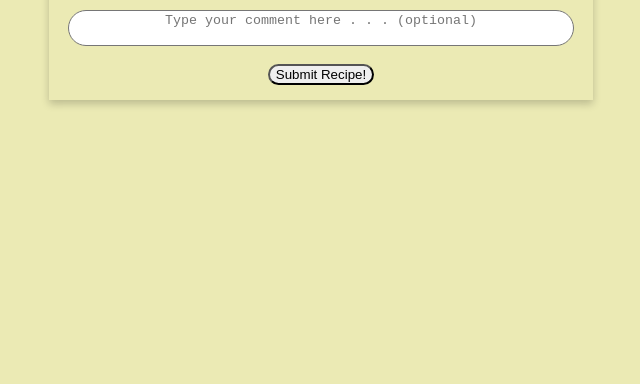
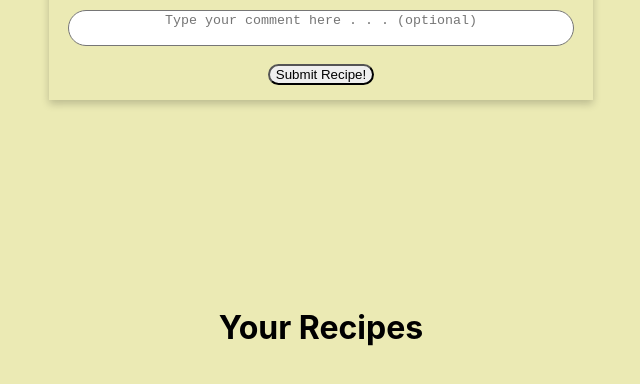
Before and after one commit to jondmca/my-cookbook, a React (Create React App) app: page / in a window 1280 px wide. Shown: the part 795-1179 px from the top of the page, without its empty margins (319-959 px from the left). Built offline with nearby package versions, Linux system fonts and the light colour scheme; data requests are answered from the project's data file.

Commit message:
Added text

```diff
--- a/src/components/Home.js
+++ b/src/components/Home.js
@@ -25,6 +25,7 @@ function Home(){
           </div>
         </div>
         <div className="App-body">
+          <h1>Your Recipes</h1>
           <RecipeCards />
         </div>
       </div>
```
